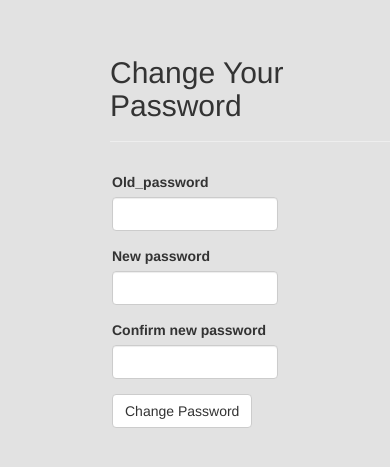
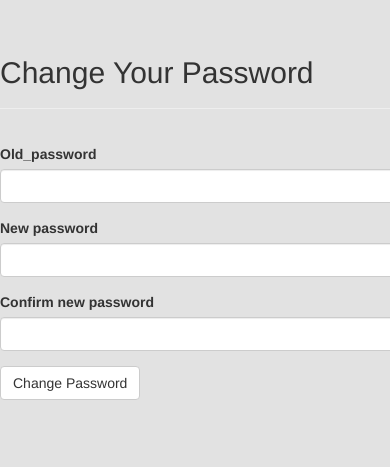
Before and after one commit to ywang04/flask-blog, a Flask app: a page that uses app/templates/auth/change_password.html in a window 390 px wide; the page is wider, and only the part inside the window is pictured. Shown: the part 54-521 px from the top of that part. Run offline with Flask 2, Linux system fonts and the light colour scheme; the visitor is signed in with stand-in values (Sample User, id 1); data comes from the database, SQL or seed files in the repository; some libraries are stand-ins or nearby versions.

Commit message:
Change style of changing password page

```diff
--- a/app/static/styles.css
+++ b/app/static/styles.css
@@ -218,7 +218,7 @@ ul li{
 }
 
 .new-post-wrap{
-    width: 1070px;
+    width: 1060px;
     margin: 30px auto;
 }
 
@@ -393,3 +393,18 @@ h1 {
     width: 500px;
 
 }
+
+.password-wrap{
+
+    width:1100px;
+    margin: 0 auto;
+
+}
+
+.password-form{
+
+    width:430px;
+    margin-top: 35px;
+
+
+}
--- a/app/templates/auth/change_password.html
+++ b/app/templates/auth/change_password.html
@@ -5,12 +5,21 @@
 
 
 {% block page_content %}
-<div class="page-header" style="margin-left: 110px">
-    <h2>Change Your Password</h2>
-</div>
 
-<div class="col-md-4" style="margin: 30px 97px">
-    {{ wtf.quick_form(form) }}
-</div>
+    <div class="password-wrap">
+
+        <div class="page-header">
+
+          <h2>Change Your Password</h2>
+        </div>
+
+    <div class="password-form">
+
+
+        {{ wtf.quick_form(form) }}
+
+    </div>
+
+    </div>
 
 {% endblock %}
```
